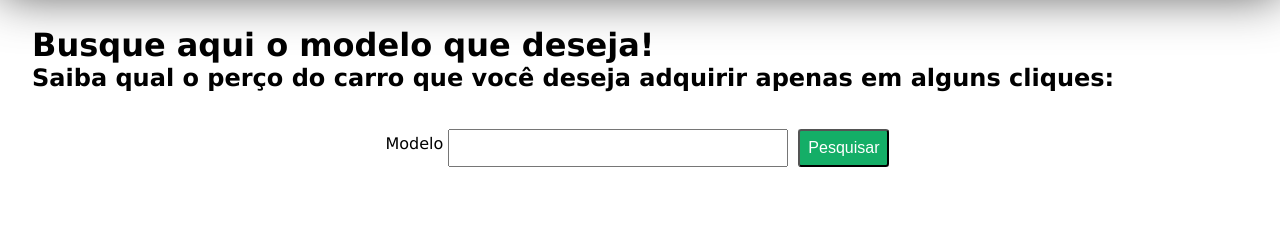
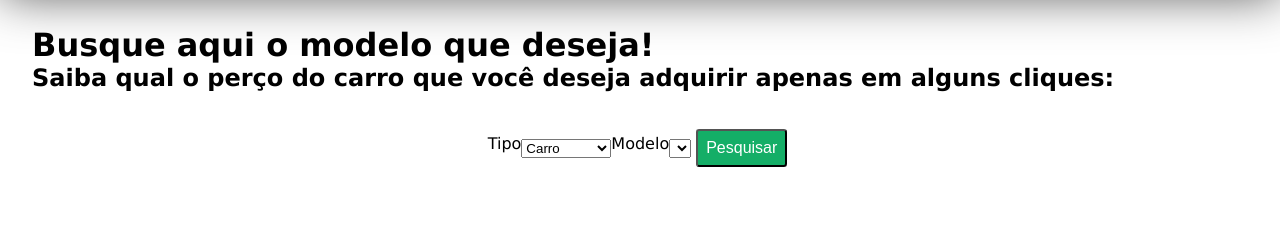
Before and after one commit to KarenStackoski/FipePrice, a plain HTML site: page index/search/search.html in a window 1280 px wide. Shown: the part 134-383 px from the top of the page. Drawn offline with Linux system fonts and the light colour scheme.

Commit message:
Update search.html

```diff
--- a/index/search/search.html
+++ b/index/search/search.html
@@ -32,8 +32,16 @@
         <h1>Busque aqui o modelo que deseja!</h1>
         <h2>Saiba qual o perço do carro que você deseja adquirir apenas em alguns cliques:</h2>
         <form action="">
+            <p>Tipo</p>
+            <select name="type" id="type">
+                <option value="cars">Carro</option>
+                <option value="motorcycles">Motos</option>
+                <option value="trucks">Caminhões</option>
+            </select>
             <p>Modelo</p>
-            <input type="text" name="model" id="model">
+            <select name="model" id="model">
+                <option></option>
+            </select>
             <button type="submit">Pesquisar</button>
         </form>
         <div id="results"></div>
```
